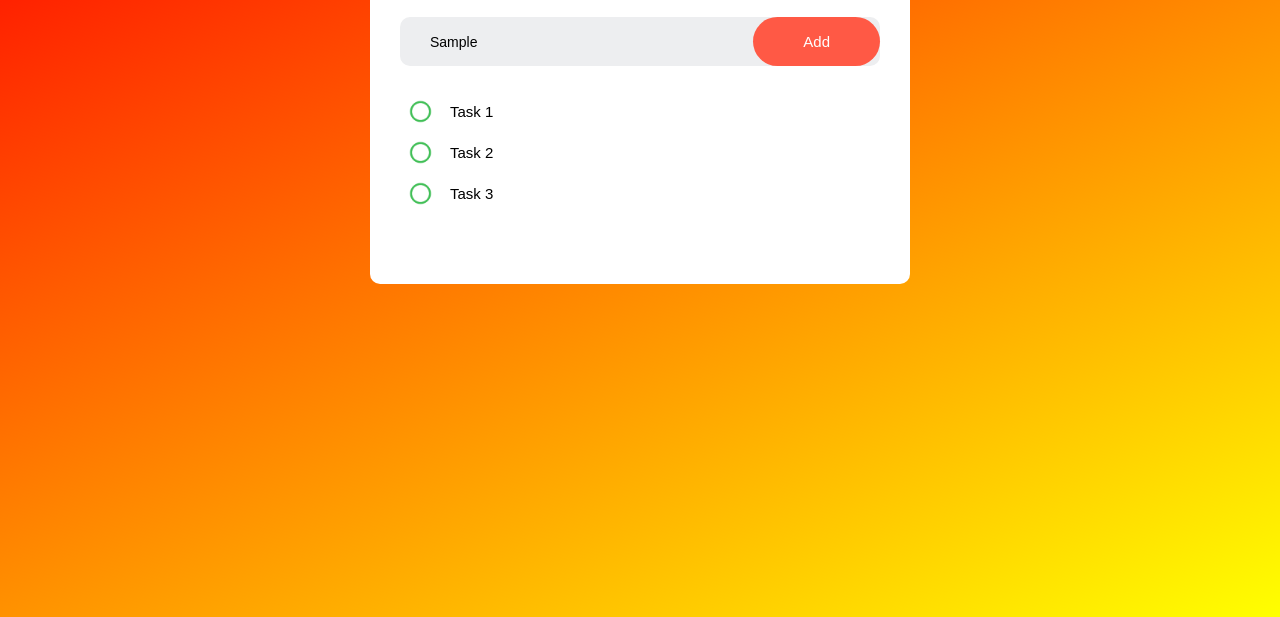
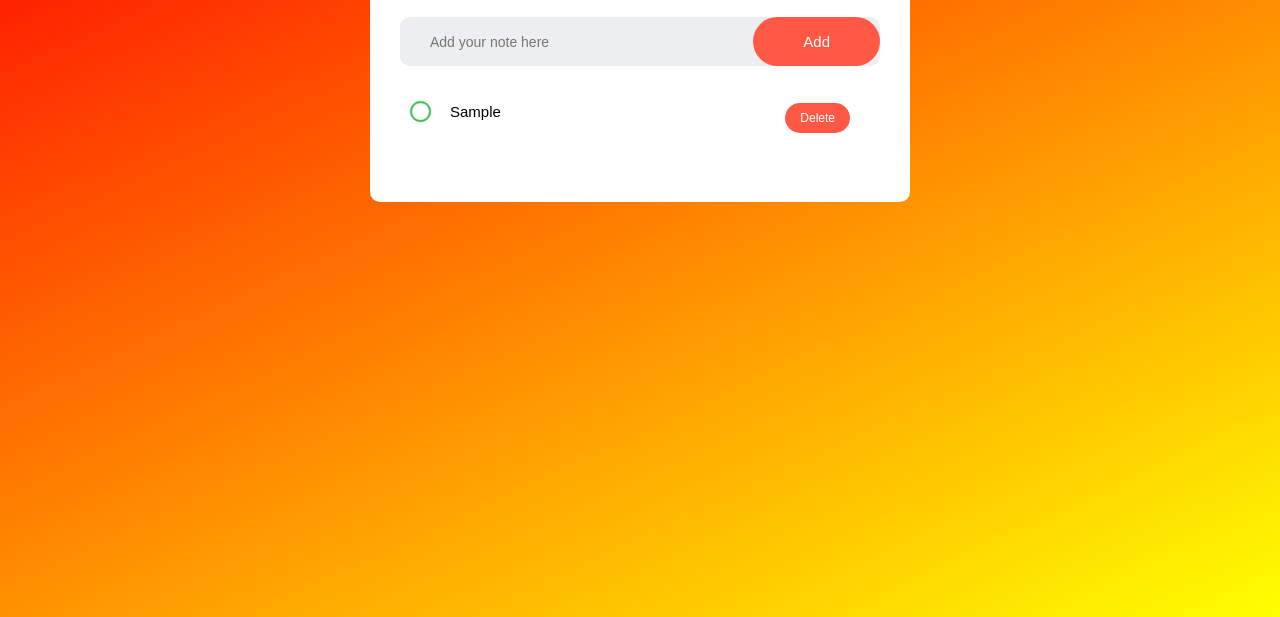
Before and after one commit to CodeByPriyanshi/To-Do-list, a plain HTML site: page index.html in a window 1280 px wide. Both pictures are taken after typing "Sample" into the empty fields and a click on the button "Add". Shown: the part 183-800 px from the top of the page. Drawn offline with Linux system fonts and the light colour scheme.

Commit message:
work done on js

```diff
--- a/index.html
+++ b/index.html
@@ -12,12 +12,12 @@
             <h2>To Do List <img src="pen.png" alt=""></h2>
             <div class="row">
                 <input type="text" id="input" placeholder="Add your note here">
-                <button>Add</button>
+                <button id="addtask">Add</button>
             </div>
             <ul id="list-container">
-                <li>Task 1</li>
+                <!-- <li>Task 1</li>
                 <li>Task 2</li>
-                <li>Task 3</li>
+                <li>Task 3</li> -->
             </ul>
         </div>
     </div>
--- a/mind.js
+++ b/mind.js
@@ -0,0 +1,34 @@
+let inputbox=document.getElementById("input");
+let listCon=document.getElementById("list-container");
+let addbtn=document.getElementById("addtask");
+addbtn.addEventListener("click",function(){
+    if(inputbox ===""){
+        alert("You must write somthing!");
+    }
+    else{
+        let li=document.createElement("li");
+        li.innerHTML=inputbox.value;
+        listCon.appendChild(li);
+        let span=document.createElement("span");
+        span.innerHTML="Delete";
+        li.appendChild(span);
+    }
+    inputbox.value="";
+    saveData();
+})
+listCon.addEventListener("click",function(e){
+    if(e.target.tagName==="LI"){
+        e.target.classList.toggle("checked");
+        saveData();
+    }
+    else if(e.target.tagName==="SPAN"){
+        e.target.parentElement.remove();
+    }
+},false);
+function saveData(){
+    localStorage.setItem("data",listCon.innerHTML);
+}
+function showtask(){
+    listCon.innerHTML=localStorage.getItem("data");
+}
+showtask();
--- a/style.css
+++ b/style.css
@@ -78,3 +78,15 @@ ul li::before{
     top: 8px;
     left: 8px;
 }
+ul li.checked::before{
+    background-image: url(checkbox.png);
+}
+ul li span{
+    position: absolute;
+    right: 30px;
+    font-size: 12px;
+    background: #ff5945;
+    padding: 8px 15px;
+    border-radius: 20px;
+    color: #fff;
+}
```
